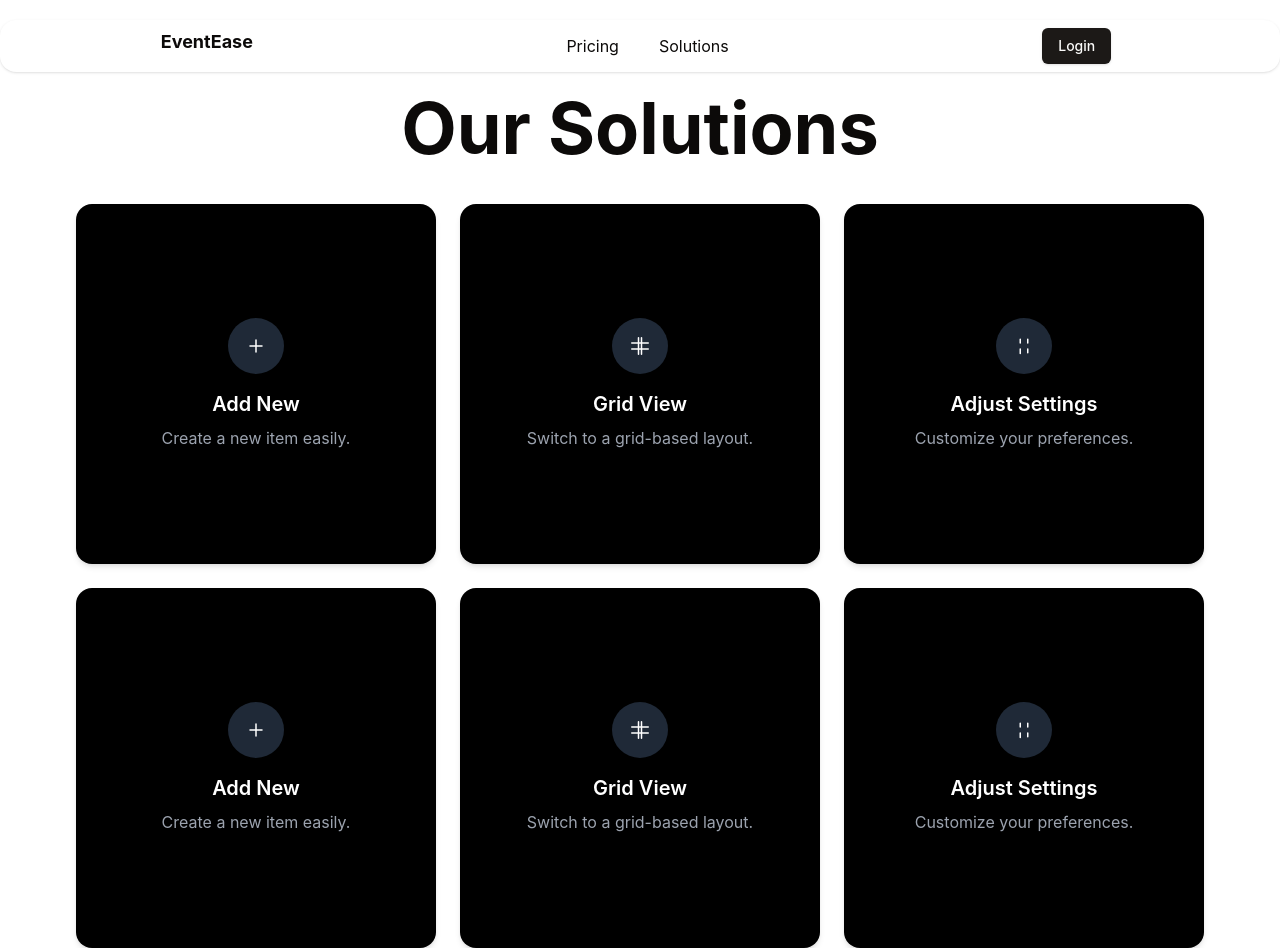
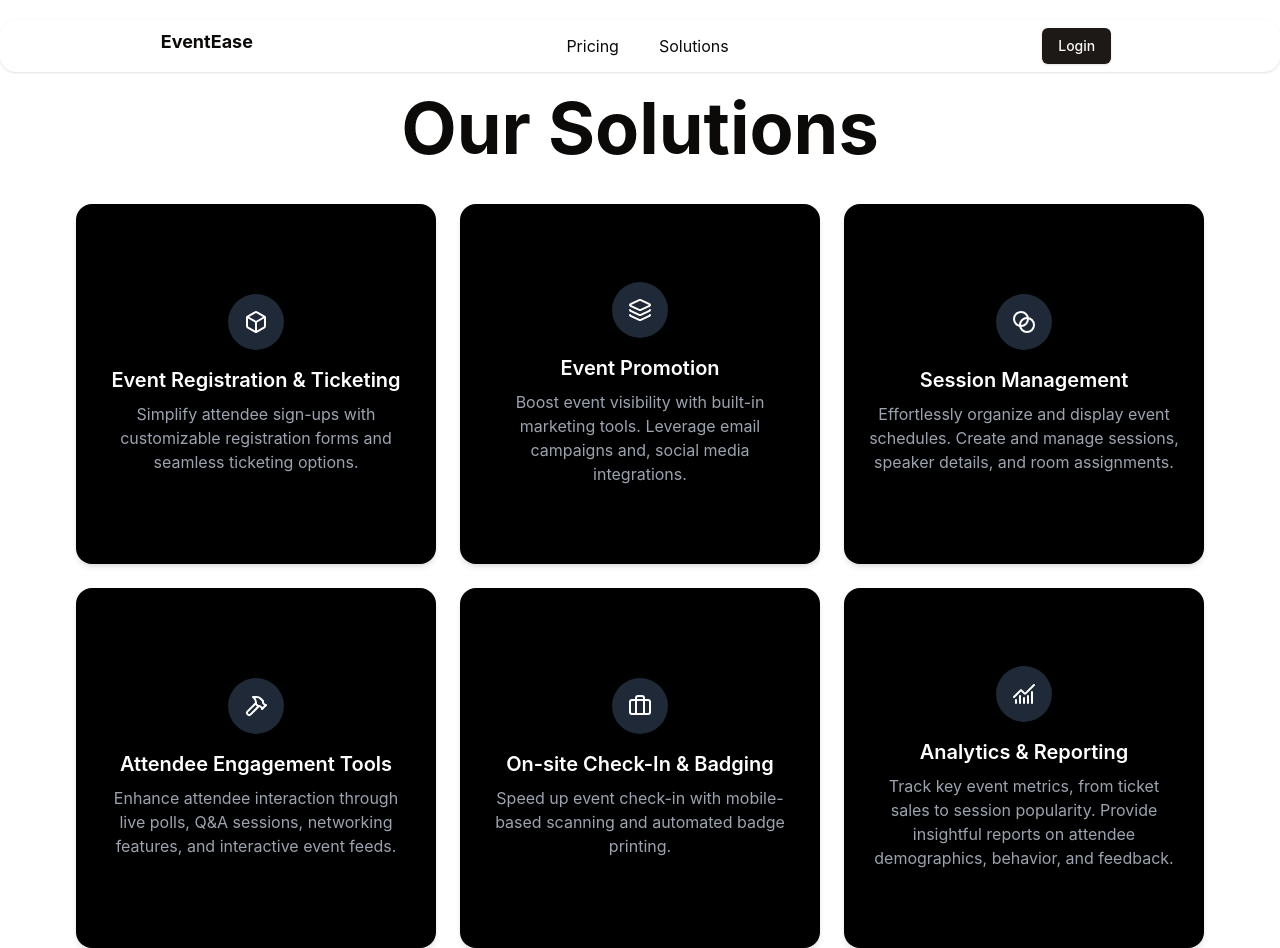
Before and after one commit to vinayaka-iyer/event-manager, a React (Vite) app: page /solutions in a window 1280 px wide. Built offline with nearby package versions, Linux system fonts and the light colour scheme.

Commit message:
modified form validation slightly and made minor UI improvements

```diff
--- a/src/components/Page1.jsx
+++ b/src/components/Page1.jsx
@@ -39,15 +39,29 @@ import { useDispatch } from "react-redux";
 import { useNavigate } from "react-router-dom";
 import { updateFormData } from "../services/formSlice";
 
-const formSchema = z.object({
+const timeRegex = /^([0-9]|1[0-9]|2[0-3]):[0-5][0-9]$/;
+
+const formSchema = z
+  .object({
     event_name: z.string().min(1).max(100),
     date_from: z.coerce.date(),
     date_to: z.coerce.date(),
-  timing_from: z.string(),
-  timing_to: z.string(),
-  mode: z.string(),
+    timing_from: z
+      .string()
+      .regex(timeRegex, "Invalid time format (H:MM or HH:MM)"),
+    timing_to: z
+      .string()
+      .regex(timeRegex, "Invalid time format (H:MM or HH:MM)"),
+    mode: z.enum(
+      ["in-person", "virtual"],
+      "Please select the mode of the event"
+    ),
     venue: z.string().min(1),
     description: z.string().optional(),
+  })
+  .refine((data) => data.date_from <= data.date_to, {
+    message: "Date from must be earlier than Date to",
+    path: ["date_from"],
   });
 
 const Page1 = () => {
@@ -229,9 +243,8 @@ const Page1 = () => {
                   </SelectTrigger>
                 </FormControl>
                 <SelectContent>
-                  <SelectItem value="m@example.com">m@example.com</SelectItem>
-                  <SelectItem value="m@google.com">m@google.com</SelectItem>
-                  <SelectItem value="m@support.com">m@support.com</SelectItem>
+                  <SelectItem value="in-person">In-person</SelectItem>
+                  <SelectItem value="virtual">Virtual</SelectItem>
                 </SelectContent>
               </Select>
 
--- a/src/components/Page2.jsx
+++ b/src/components/Page2.jsx
@@ -31,11 +31,13 @@ import { updateFormData } from "../services/formSlice";
 import GuestList from "./GuestList";
 
 const formSchema = z.object({
-  guest_names: z.array(z.string()).nonempty("Please at least one item"),
-  guests_emails: z.array(z.string()).nonempty("Please at least one item"),
-  notify: z.unknown(),
+  guest_names: z
+    .array(z.string())
+    .nonempty("Please include at least one guest"),
+  guests_emails: z.array(z.string().email()).optional("Invalid email format"),
+  notify: z.boolean(),
   files: z.any().optional(),
-  rsvp: z.string(),
+  rsvp: z.enum(["yes", "no"], "Please select the mode of the event"),
   message: z.string().optional(),
 });
 
@@ -144,7 +146,7 @@ const Page2 = () => {
                       setFiles={(newFiles) => field.onChange(newFiles)} // Update form state on file change
                     />
                   </FormControl>
-                  <FormDescription>Select a file to upload.</FormDescription>
+                  {/* <FormDescription>Select a file to upload.</FormDescription> */}
                   <FormMessage />
                 </FormItem>
               )}
@@ -166,13 +168,8 @@ const Page2 = () => {
                       </SelectTrigger>
                     </FormControl>
                     <SelectContent>
-                      <SelectItem value="m@example.com">
-                        m@example.com
-                      </SelectItem>
-                      <SelectItem value="m@google.com">m@google.com</SelectItem>
-                      <SelectItem value="m@support.com">
-                        m@support.com
-                      </SelectItem>
+                      <SelectItem value="yes">Yes - RSVP required</SelectItem>
+                      <SelectItem value="no">No - RSVP not required</SelectItem>
                     </SelectContent>
                   </Select>
 
--- a/src/components/Summary.jsx
+++ b/src/components/Summary.jsx
@@ -16,6 +16,7 @@ import { useNavigate } from "react-router-dom";
 const Summary = () => {
   const navigate = useNavigate();
   const formData = useSelector((state) => state.form.formData);
+  console.log(formData);
 
   return (
     <div>
@@ -37,7 +38,13 @@ const Summary = () => {
                       <TableCell className="font-medium capitalize">
                         {key}
                       </TableCell>
-                      <TableCell>{value}</TableCell>
+                      <TableCell>
+                        {key === "files"
+                          ? value
+                            ? value[0].name
+                            : "N/A"
+                          : `${value}`}
+                      </TableCell>
                     </TableRow>
                   ))}
               </TableBody>
--- a/src/pages/SolutionsPage.jsx
+++ b/src/pages/SolutionsPage.jsx
@@ -6,121 +6,140 @@ const dummyData = [
     icon: () => (
       <svg
         xmlns="http://www.w3.org/2000/svg"
+        width="24"
+        height="24"
+        viewBox="0 0 24 24"
         fill="none"
-        viewBox="0 0 24 24"
-        strokeWidth={1.5}
         stroke="currentColor"
-        className="w-6 h-6"
+        stroke-width="2"
+        stroke-linecap="round"
+        stroke-linejoin="round"
+        class="lucide lucide-box"
       >
-        <path
-          strokeLinecap="round"
-          strokeLinejoin="round"
-          d="M12 6v6m0 0v6m0-6h6m-6 0H6"
-        />
+        <path d="M21 8a2 2 0 0 0-1-1.73l-7-4a2 2 0 0 0-2 0l-7 4A2 2 0 0 0 3 8v8a2 2 0 0 0 1 1.73l7 4a2 2 0 0 0 2 0l7-4A2 2 0 0 0 21 16Z" />
+        <path d="m3.3 7 8.7 5 8.7-5" />
+        <path d="M12 22V12" />
       </svg>
     ),
-    heading: "Add New",
-    description: "Create a new item easily.",
+    heading: "Event Registration & Ticketing",
+    description:
+      "Simplify attendee sign-ups with customizable registration forms and seamless ticketing options. ",
   },
   {
     icon: () => (
       <svg
         xmlns="http://www.w3.org/2000/svg"
+        width="24"
+        height="24"
+        viewBox="0 0 24 24"
         fill="none"
-        viewBox="0 0 24 24"
-        strokeWidth={1.5}
         stroke="currentColor"
-        className="w-6 h-6"
+        stroke-width="2"
+        stroke-linecap="round"
+        stroke-linejoin="round"
+        class="lucide lucide-layers"
       >
-        <path
-          strokeLinecap="round"
-          strokeLinejoin="round"
-          d="M3.75 9h16.5M3.75 15h16.5M10.5 3.75v16.5M13.5 3.75v16.5"
-        />
+        <path d="M12.83 2.18a2 2 0 0 0-1.66 0L2.6 6.08a1 1 0 0 0 0 1.83l8.58 3.91a2 2 0 0 0 1.66 0l8.58-3.9a1 1 0 0 0 0-1.83z" />
+        <path d="M2 12a1 1 0 0 0 .58.91l8.6 3.91a2 2 0 0 0 1.65 0l8.58-3.9A1 1 0 0 0 22 12" />
+        <path d="M2 17a1 1 0 0 0 .58.91l8.6 3.91a2 2 0 0 0 1.65 0l8.58-3.9A1 1 0 0 0 22 17" />
       </svg>
     ),
-    heading: "Grid View",
-    description: "Switch to a grid-based layout.",
+    heading: " Event Promotion",
+    description:
+      "Boost event visibility with built-in marketing tools. Leverage email campaigns and, social media integrations.",
   },
   {
     icon: () => (
       <svg
         xmlns="http://www.w3.org/2000/svg"
+        width="24"
+        height="24"
+        viewBox="0 0 24 24"
         fill="none"
-        viewBox="0 0 24 24"
-        strokeWidth={1.5}
         stroke="currentColor"
-        className="w-6 h-6"
+        stroke-width="2"
+        stroke-linecap="round"
+        stroke-linejoin="round"
+        class="lucide lucide-blend"
       >
-        <path
-          strokeLinecap="round"
-          strokeLinejoin="round"
-          d="M15.75 9V5.25m0 13.5V15m-7.5 4.5V15m0-6V5.25"
-        />
+        <circle cx="9" cy="9" r="7" />
+        <circle cx="15" cy="15" r="7" />
       </svg>
     ),
-    heading: "Adjust Settings",
-    description: "Customize your preferences.",
+    heading: "Session Management",
+    description:
+      "Effortlessly organize and display event schedules. Create and manage sessions, speaker details, and room assignments.",
   },
   {
     icon: () => (
       <svg
         xmlns="http://www.w3.org/2000/svg"
+        width="24"
+        height="24"
+        viewBox="0 0 24 24"
         fill="none"
-        viewBox="0 0 24 24"
-        strokeWidth={1.5}
         stroke="currentColor"
-        className="w-6 h-6"
+        stroke-width="2"
+        stroke-linecap="round"
+        stroke-linejoin="round"
+        class="lucide lucide-hammer"
       >
-        <path
-          strokeLinecap="round"
-          strokeLinejoin="round"
-          d="M12 6v6m0 0v6m0-6h6m-6 0H6"
-        />
+        <path d="m15 12-8.373 8.373a1 1 0 1 1-3-3L12 9" />
+        <path d="m18 15 4-4" />
+        <path d="m21.5 11.5-1.914-1.914A2 2 0 0 1 19 8.172V7l-2.26-2.26a6 6 0 0 0-4.202-1.756L9 2.96l.92.82A6.18 6.18 0 0 1 12 8.4V10l2 2h1.172a2 2 0 0 1 1.414.586L18.5 14.5" />
       </svg>
     ),
-    heading: "Add New",
-    description: "Create a new item easily.",
+    heading: "Attendee Engagement Tools",
+    description:
+      "Enhance attendee interaction through live polls, Q&A sessions, networking features, and interactive event feeds.",
   },
   {
     icon: () => (
       <svg
         xmlns="http://www.w3.org/2000/svg"
+        width="24"
+        height="24"
+        viewBox="0 0 24 24"
         fill="none"
-        viewBox="0 0 24 24"
-        strokeWidth={1.5}
         stroke="currentColor"
-        className="w-6 h-6"
+        stroke-width="2"
+        stroke-linecap="round"
+        stroke-linejoin="round"
+        class="lucide lucide-briefcase"
       >
-        <path
-          strokeLinecap="round"
-          strokeLinejoin="round"
-          d="M3.75 9h16.5M3.75 15h16.5M10.5 3.75v16.5M13.5 3.75v16.5"
-        />
+        <path d="M16 20V4a2 2 0 0 0-2-2h-4a2 2 0 0 0-2 2v16" />
+        <rect width="20" height="14" x="2" y="6" rx="2" />
       </svg>
     ),
-    heading: "Grid View",
-    description: "Switch to a grid-based layout.",
+    heading: "On-site Check-In & Badging",
+    description:
+      "Speed up event check-in with mobile-based scanning and automated badge printing.",
   },
   {
     icon: () => (
       <svg
         xmlns="http://www.w3.org/2000/svg"
+        width="24"
+        height="24"
+        viewBox="0 0 24 24"
         fill="none"
-        viewBox="0 0 24 24"
-        strokeWidth={1.5}
         stroke="currentColor"
-        className="w-6 h-6"
+        stroke-width="2"
+        stroke-linecap="round"
+        stroke-linejoin="round"
+        class="lucide lucide-chart-no-axes-combined"
       >
-        <path
-          strokeLinecap="round"
-          strokeLinejoin="round"
-          d="M15.75 9V5.25m0 13.5V15m-7.5 4.5V15m0-6V5.25"
-        />
+        <path d="M12 16v5" />
+        <path d="M16 14v7" />
+        <path d="M20 10v11" />
+        <path d="m22 3-8.646 8.646a.5.5 0 0 1-.708 0L9.354 8.354a.5.5 0 0 0-.707 0L2 15" />
+        <path d="M4 18v3" />
+        <path d="M8 14v7" />
       </svg>
     ),
-    heading: "Adjust Settings",
-    description: "Customize your preferences.",
+    heading: "Analytics & Reporting",
+    description:
+      "Track key event metrics, from ticket sales to session popularity. Provide insightful reports on attendee demographics, behavior, and feedback.",
   },
 ];
 
```
Lines whose indentation alone changed are shown as unchanged.
